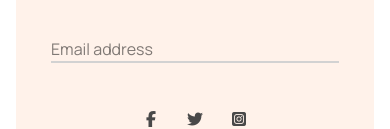
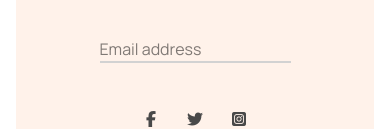
Before and after one commit to mhasantushar/w3cw-phero-lp-teahouse-b12m23, a plain HTML site: page index.html in a window 390 px wide. Shown: the part 8799-8928 px from the top of the page. Drawn offline with nearby package versions, Linux system fonts and the light colour scheme.

Commit message:
all done

```diff
--- a/index.html
+++ b/index.html
@@ -258,7 +258,7 @@
         </div>
         <div>
           <h4 class="mb-10 text-[#1C1C1C] text-2xl leading-10">Subscribe to our<br />newsletter</h4>
-          <input class="mb-12 border-[#D2D2D2] border-b-2 w-72" type="text" placeholder="Email address">
+          <input class="mb-12 border-[#D2D2D2] border-b-2 md:w-72 w=full" type="text" placeholder="Email address ">
           <div class="flex justify-center md:justify-start gap-6 text-[#494949]">
             <i class="fa-brands fa-facebook-f"></i>
             <i class="fa-brands fa-twitter"></i>
```
